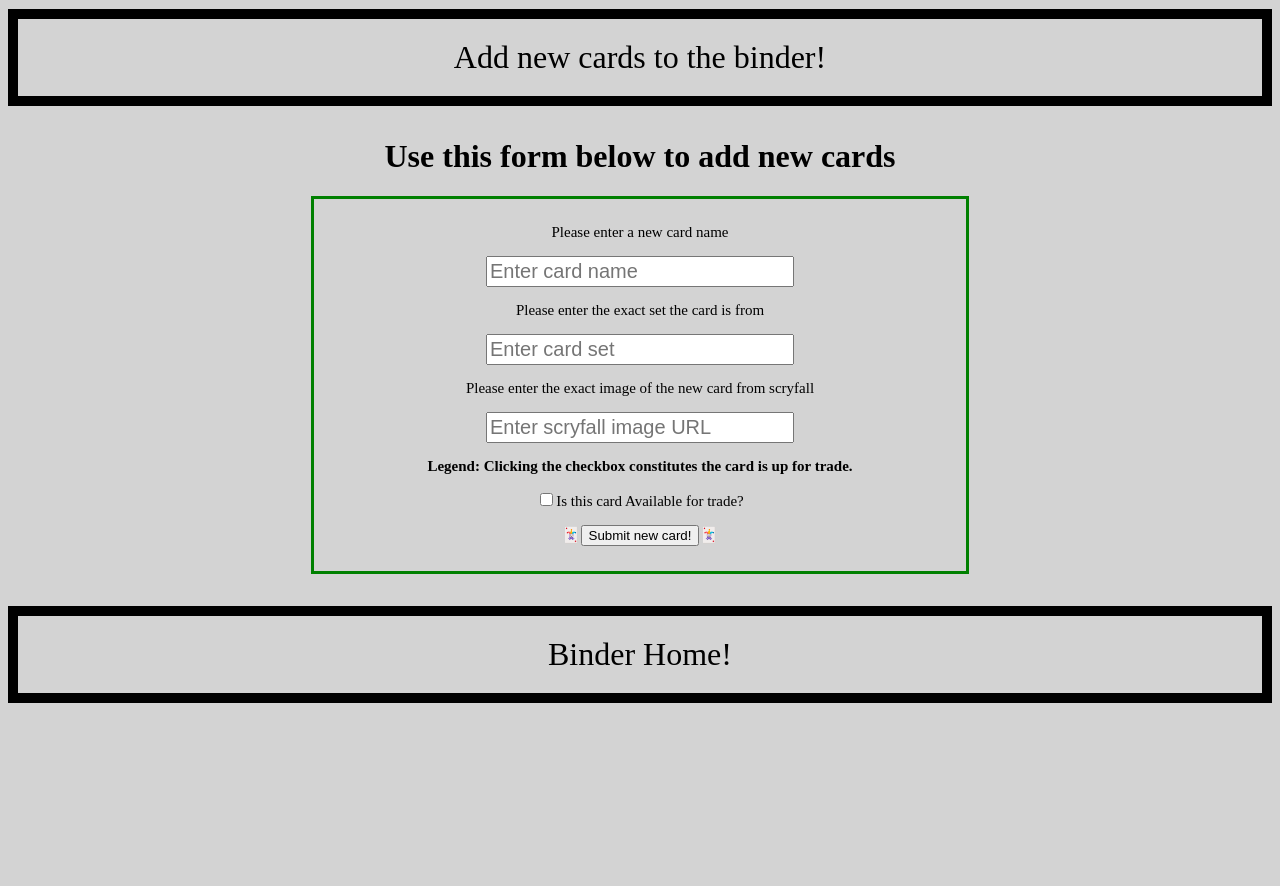
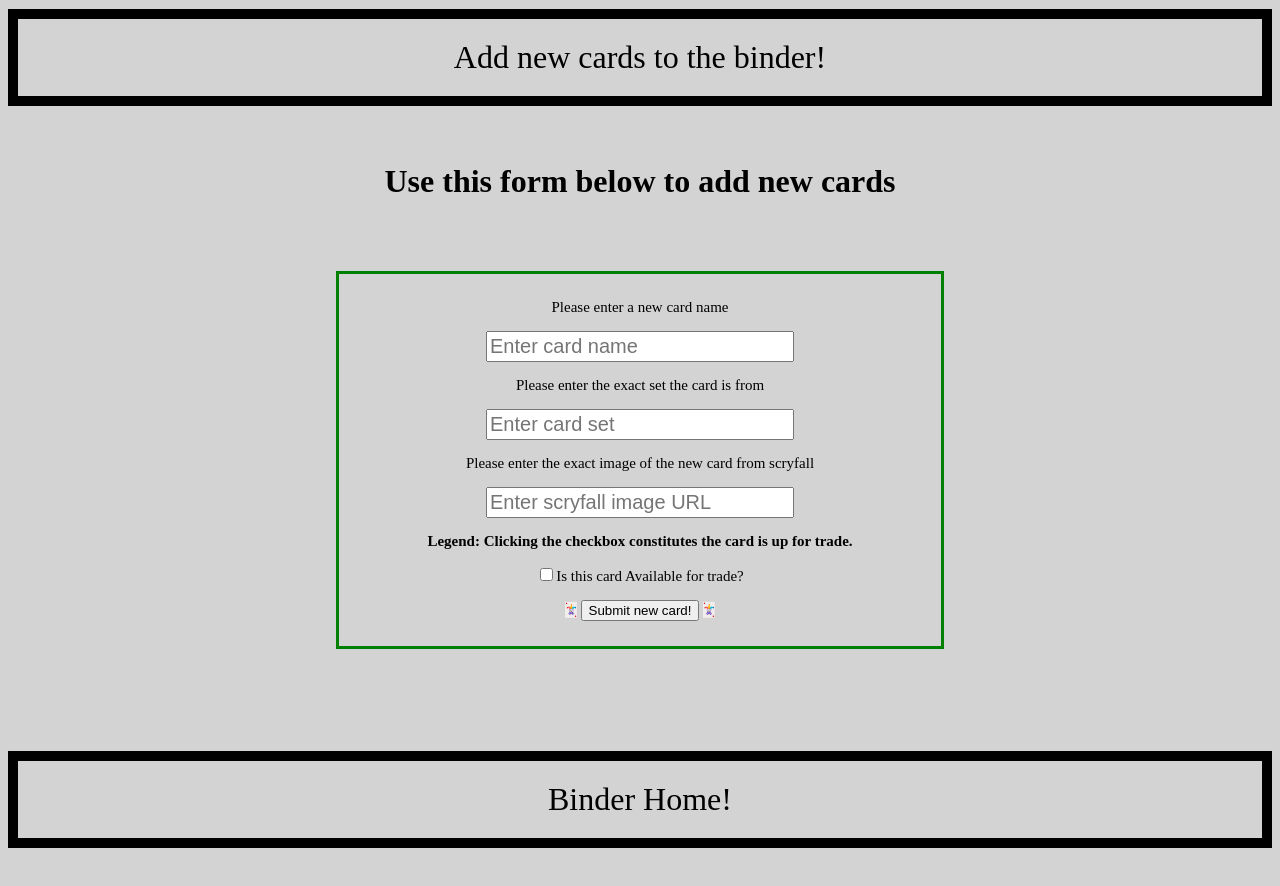
Before and after one commit to Jessieg12/Magic-Trade-Binder, a React (Create React App) app: page / in a window 1280 px wide. Shown: the part 1000-1886 px from the top of the page. Built offline with nearby package versions, Linux system fonts and the light colour scheme; data requests are answered from the project's data file.

Commit message:
shower/made some css changes

```diff
--- a/src/comp-css/NewCardHome.css
+++ b/src/comp-css/NewCardHome.css
@@ -7,6 +7,7 @@
 
 .info{
   text-align: center;
+  padding-top: 25px;
 }
 
 .formStyle{
@@ -14,3 +15,8 @@
   height: 25px;
   font-size: 20px;
 }
+
+.bottom{
+  padding: 50px;
+  padding-bottom: 70px;
+}
--- a/src/components/NewCardForm.js
+++ b/src/components/NewCardForm.js
@@ -7,7 +7,7 @@ function handleValueChange(e){
 
 function NewCardForm(){
   return(
-    <div>
+    <div className="bottom">
       <div className="cardForm">
         <p> Please enter a new card name</p>
           <input className="formStyle" type="text" onChange={(e) =>handleValueChange(e)} placeholder="Enter card name"></input>
```
